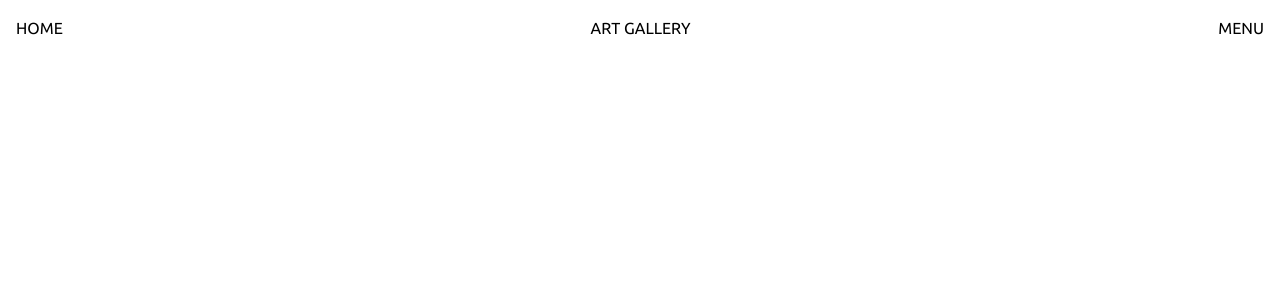
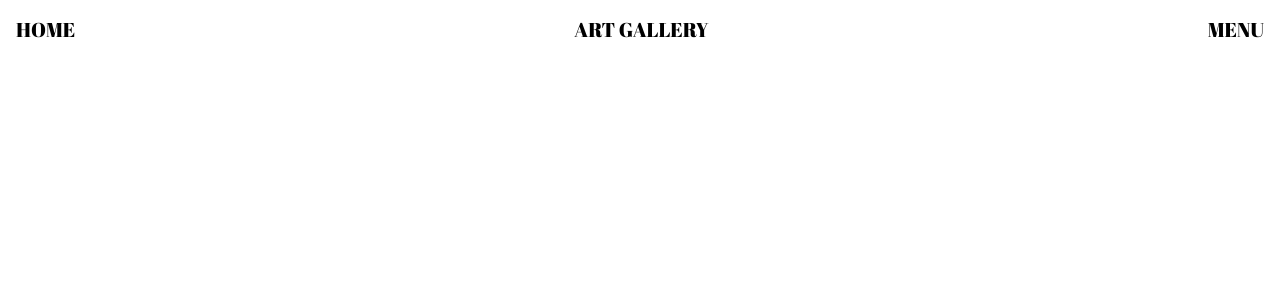
Before and after one commit to aziv7/art-valley-landing, a React (Vite) app: page / in a window 1280 px wide. Shown: the top 300 px of the page. Built offline with nearby package versions, Linux system fonts and the light colour scheme.

Commit message:
header font family fix

```diff
--- a/src/components/Header.jsx
+++ b/src/components/Header.jsx
@@ -3,7 +3,7 @@ import React, { memo } from 'react';
 const Header = () => {
   return (
     <div
-      className='fixed w-full p-4 flex justify-between
+      className='fixed text-xl w-full p-4 flex justify-between
 items-center uppercase text-black  font-normal
 mix-blend-difference z-10'>
       <div>Home</div>
--- /dev/null
+++ b/src/components/PictureCover.jsx
@@ -0,0 +1,7 @@
+import React, { memo } from 'react';
+
+const PictureCover = () => {
+  return <div>PictureCover</div>;
+};
+
+export default memo(PictureCover);
--- a/src/index.css
+++ b/src/index.css
@@ -1,10 +1,11 @@
-@import url('https://fonts.googleapis.com/css2?family=Ubuntu:wght@300;400;500;700&display=swap');
+@import url('https://fonts.googleapis.com/css2?family=Abril+Fatface&family=Ubuntu:wght@300;400;500;700&display=swap');
 @tailwind base;
 @tailwind components;
 @tailwind utilities;
 
 
 *{
-  font-family: 'Ubuntu', sans-serif;
+  font-family: 'Abril Fatface', 'cursive';
   font-weight: 400;
+
 }
```
